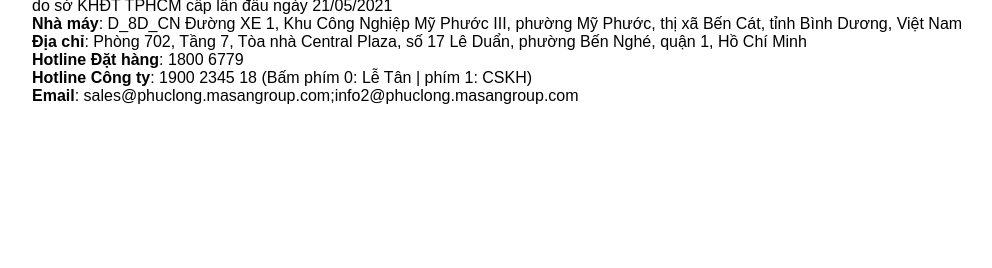
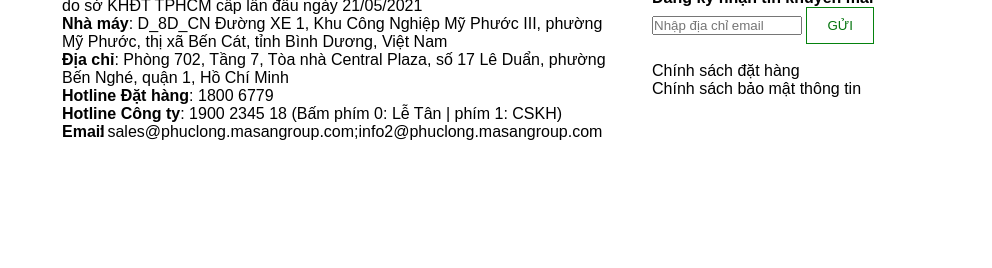
Before and after one commit to Pencoding1/PhucLongWebApp, a Flask app: page / in a window 1280 px wide. Shown: the part 605-873 px from the top of the page, without its empty margins (8-1000 px from the left). Before the commit the page ends 709 px from the top, so only its background shows below. Run offline with Flask 3, Linux system fonts and the light colour scheme.

Commit message:
Update footer and css
lines css:51-81
lines html:53-76

```diff
--- a/static/style.css
+++ b/static/style.css
@@ -49,3 +49,33 @@
  margin-right: 150px;
  margin-left: 200px;
 }
+.f-bot {margin-bottom: 0}
+    .w37{width:37px;height:16px;display: inline-block;}
+    .w4{width:4px;height:16px;display: inline-block;}
+.chan-1 {
+  margin-left:30px;
+  width: 550px;
+}
+.chan-2 {
+    width: 300px;
+    position: relative;
+    float: right;
+    right: 280px;
+    bottom: 170px;
+}
+.my-button {
+    border: 1px solid rgb(5, 130, 14);
+    background-color: #fff;
+    color: rgb(4, 117, 14);
+    padding: 10px 20px;
+    cursor: pointer;
+    transition: background-color 0.3s;
+}
+
+.my-button:hover {
+    background-color: rgb(5, 117, 33);/* Màu nền xanh khi di chuột vào */
+    color: #131111;
+}
+.form-control {
+    width: 500px;
+}
--- a/templates/layout.html
+++ b/templates/layout.html
@@ -58,6 +58,20 @@
                         <b>Hotline Công ty</b>: 1900 2345 18 (Bấm phím 0: Lễ Tân | phím 1: CSKH) </br>
                         <b class="w37">Email</b><span class="w4">:</span><span class="w1"> sales@phuclong.masangroup.com;info2@phuclong.masangroup.com</span>
                     </div>
+                <div class="chan-2">
+                    <br for="newsletter-email"><b>Đăng ký nhận tin khuyến mãi</b></label>
+                        <form method="POST" action="https://phuclong.com.vn/send" accept-charset="UTF-8" class="form-inline" id="form-newsletter"><input name="_token" type="hidden" value="dxa62Ujw1Oii8qtpwOhHLDlVXJqCLdRox2o1iUh2">
+                            <div class="form-group">
+                                <input type="email" class="form-control" id="newsletter-email" name="newsletter-email" placeholder="Nhập địa chỉ email" style="width: 50%" style="border: 1px solid rgb(5, 79, 3);"> <button class="my-button">GỬI</button>
+                            </div>
+                        </form>
+                        <br/>
+                         <ul>
+                            <li><a href="https://phuclong.com.vn/chinh-sach-dat-hang">Chính sách đặt hàng</a></li>
+                            <li><a href="https://phuclong.com.vn/chinh-sach-bao-mat-thong-tin">Chính sách bảo mật thông tin</a></li>
+                        </ul>
+                    </div>
+                </div>
             </div>
         </div>
     </footer>
```
Lines whose indentation alone changed are shown as unchanged.
